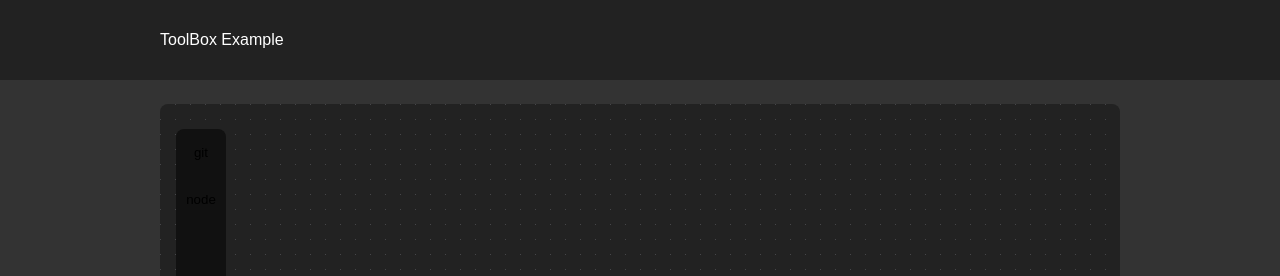
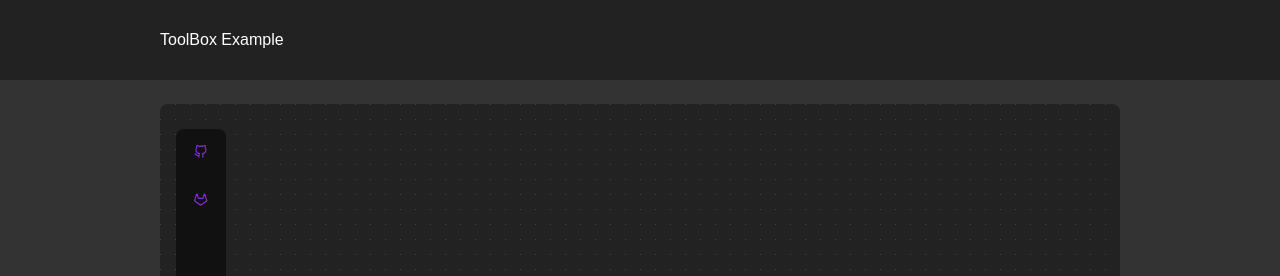
Before and after one commit to victorbadaro/react-flow-renderer-example, a React (Vite) app: page /toolbox-example in a window 1280 px wide. Shown: the top 276 px of the page. Built offline with nearby package versions, Linux system fonts and the light colour scheme.

Commit message:
feat: add icons into the ToolBox buttons and change the color of its content

```diff
--- a/src/components/ToolBox/index.tsx
+++ b/src/components/ToolBox/index.tsx
@@ -1,10 +1,15 @@
+import { FiGithub, FiGitlab } from 'react-icons/fi';
 import { ToolBoxContainer } from './styles';
 
 export function ToolBox() {
 	return (
 		<ToolBoxContainer>
-			<button type="button">git</button>
-			<button type="button">node</button>
+			<button type="button">
+				<FiGithub />
+			</button>
+			<button type="button">
+				<FiGitlab />
+			</button>
 		</ToolBoxContainer>
 	);
 }
--- a/src/components/ToolBox/styles.ts
+++ b/src/components/ToolBox/styles.ts
@@ -16,6 +16,7 @@ export const ToolBoxContainer = styled.aside`
 		width: 100%;
 		border: none;
 		background-color: transparent;
+		color: blueviolet;
 
 		transition: background-color 200ms;
 
```
